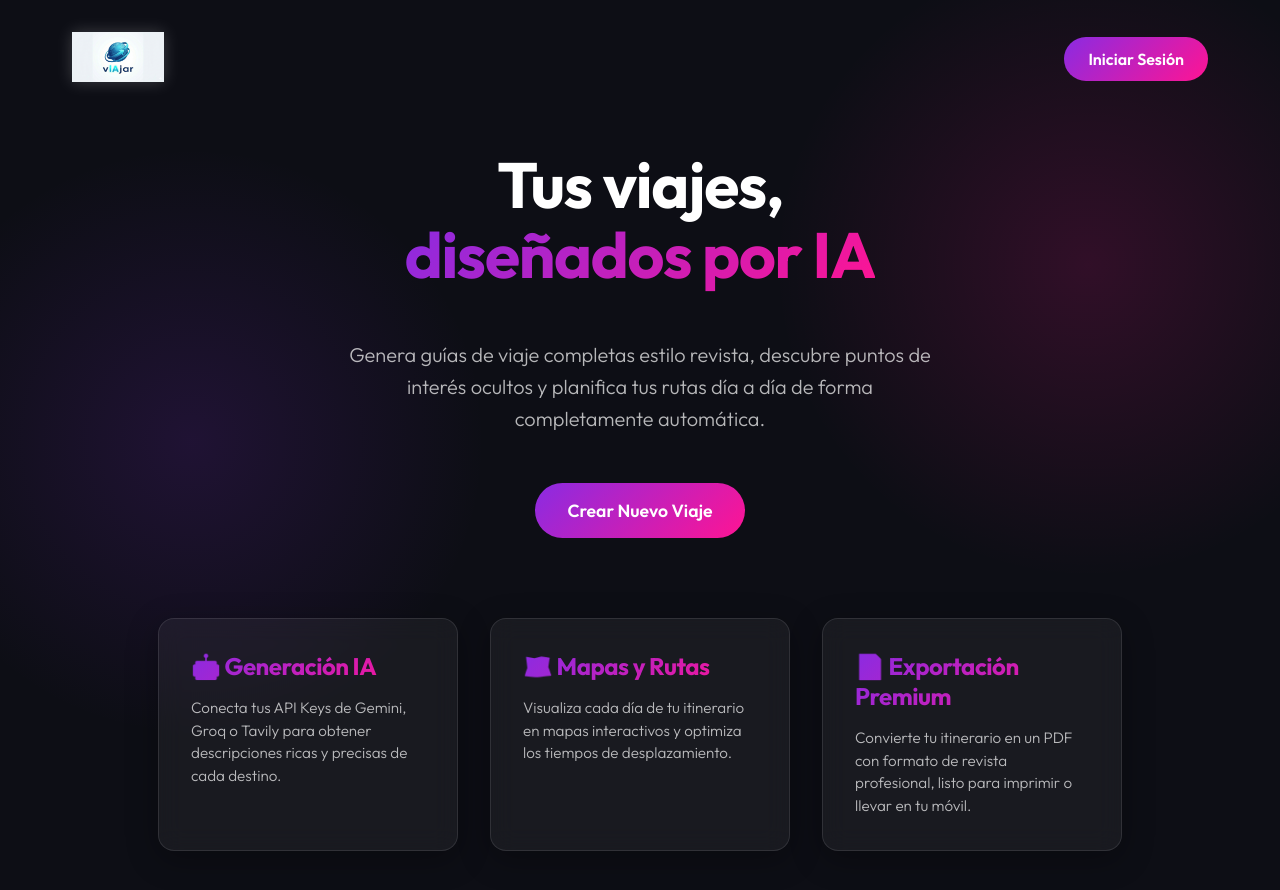
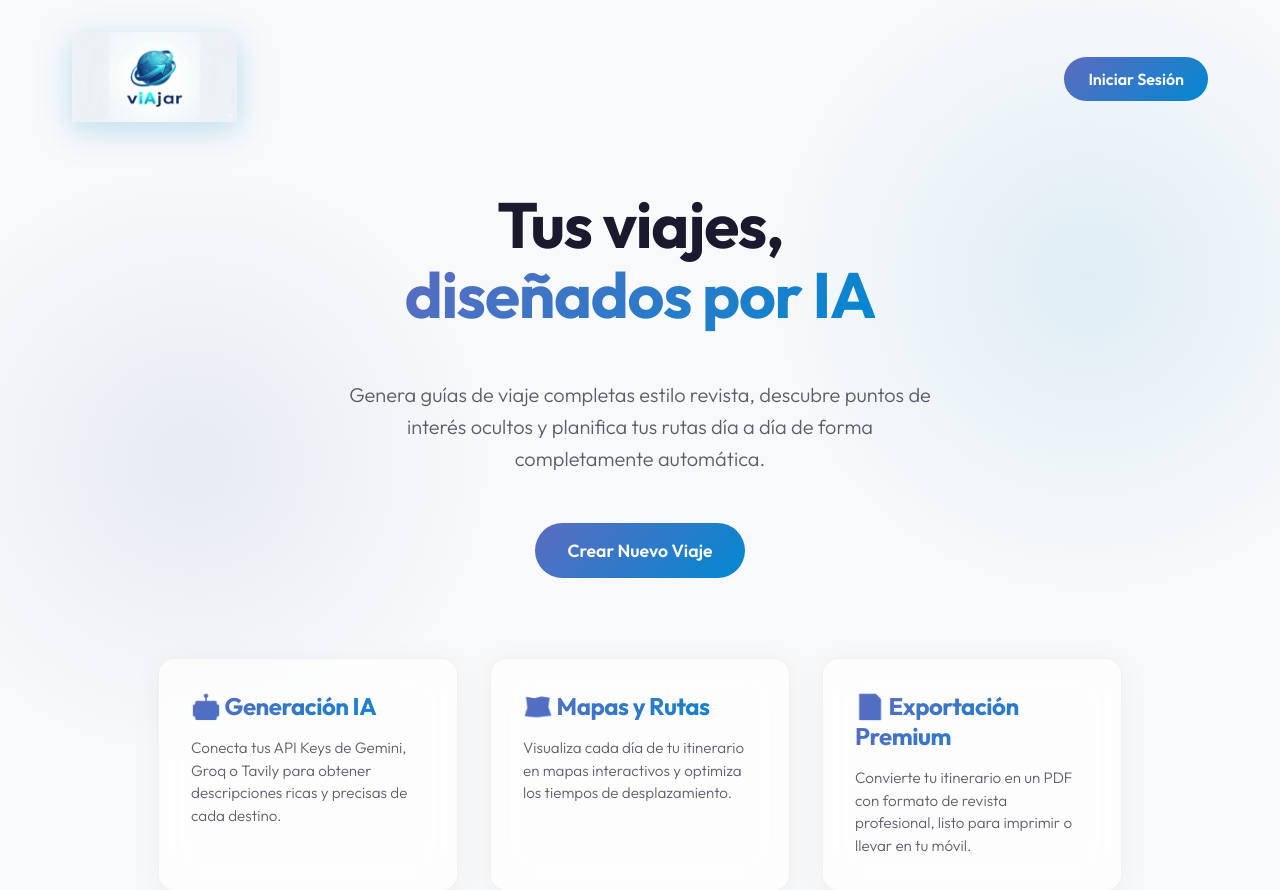
Before and after one commit to mikiaiapp/vIAjar, a React (Vite) app in the folder frontend/: page / in a window 1280 px wide. Shown: the top 890 px of the page. Built offline with nearby package versions, Linux system fonts and the light colour scheme.

Commit message:
Update UI to light mode, adjust gradient to blue/purple, and increase logo size per user request

```diff
--- a/frontend/src/App.css
+++ b/frontend/src/App.css
@@ -15,8 +15,8 @@ header {
 }
 
 .logo {
-  height: 50px;
-  filter: drop-shadow(0 0 8px rgba(255, 255, 255, 0.2));
+  height: 90px;
+  filter: drop-shadow(0 8px 16px rgba(2, 136, 209, 0.25));
   transition: transform 0.3s ease;
 }
 
@@ -65,7 +65,8 @@ main {
 
 .card:hover {
   transform: translateY(-5px);
-  border-color: rgba(255, 255, 255, 0.3);
+  border-color: rgba(2, 136, 209, 0.4);
+  box-shadow: 0 12px 40px rgba(2, 136, 209, 0.1);
 }
 
 .card h3 {
--- a/frontend/src/index.css
+++ b/frontend/src/index.css
@@ -1,11 +1,11 @@
 :root {
-  --primary: #8a2be2;
-  --secondary: #ff1493;
-  --bg-color: #0d0e15;
-  --surface-color: rgba(255, 255, 255, 0.05);
-  --surface-border: rgba(255, 255, 255, 0.1);
-  --text-primary: #ffffff;
-  --text-secondary: rgba(255, 255, 255, 0.7);
+  --primary: #5c6bc0;
+  --secondary: #0288d1;
+  --bg-color: #f8f9fa;
+  --surface-color: rgba(255, 255, 255, 0.7);
+  --surface-border: rgba(0, 0, 0, 0.05);
+  --text-primary: #1a1a2e;
+  --text-secondary: rgba(26, 26, 46, 0.7);
   --gradient: linear-gradient(135deg, var(--primary), var(--secondary));
 }
 
@@ -22,17 +22,17 @@ body {
   min-height: 100vh;
   overflow-x: hidden;
   background-image:
-    radial-gradient(circle at 15% 50%, rgba(138, 43, 226, 0.15), transparent 25%),
-    radial-gradient(circle at 85% 30%, rgba(255, 20, 147, 0.15), transparent 25%);
+    radial-gradient(circle at 15% 50%, rgba(92, 107, 192, 0.1), transparent 25%),
+    radial-gradient(circle at 85% 30%, rgba(2, 136, 209, 0.1), transparent 25%);
 }
 
 .glass-panel {
   background: var(--surface-color);
-  backdrop-filter: blur(12px);
-  -webkit-backdrop-filter: blur(12px);
+  backdrop-filter: blur(20px);
+  -webkit-backdrop-filter: blur(20px);
   border: 1px solid var(--surface-border);
   border-radius: 16px;
-  box-shadow: 0 8px 32px 0 rgba(0, 0, 0, 0.3);
+  box-shadow: 0 8px 32px 0 rgba(0, 0, 0, 0.05);
 }
 
 .btn-primary {
```
